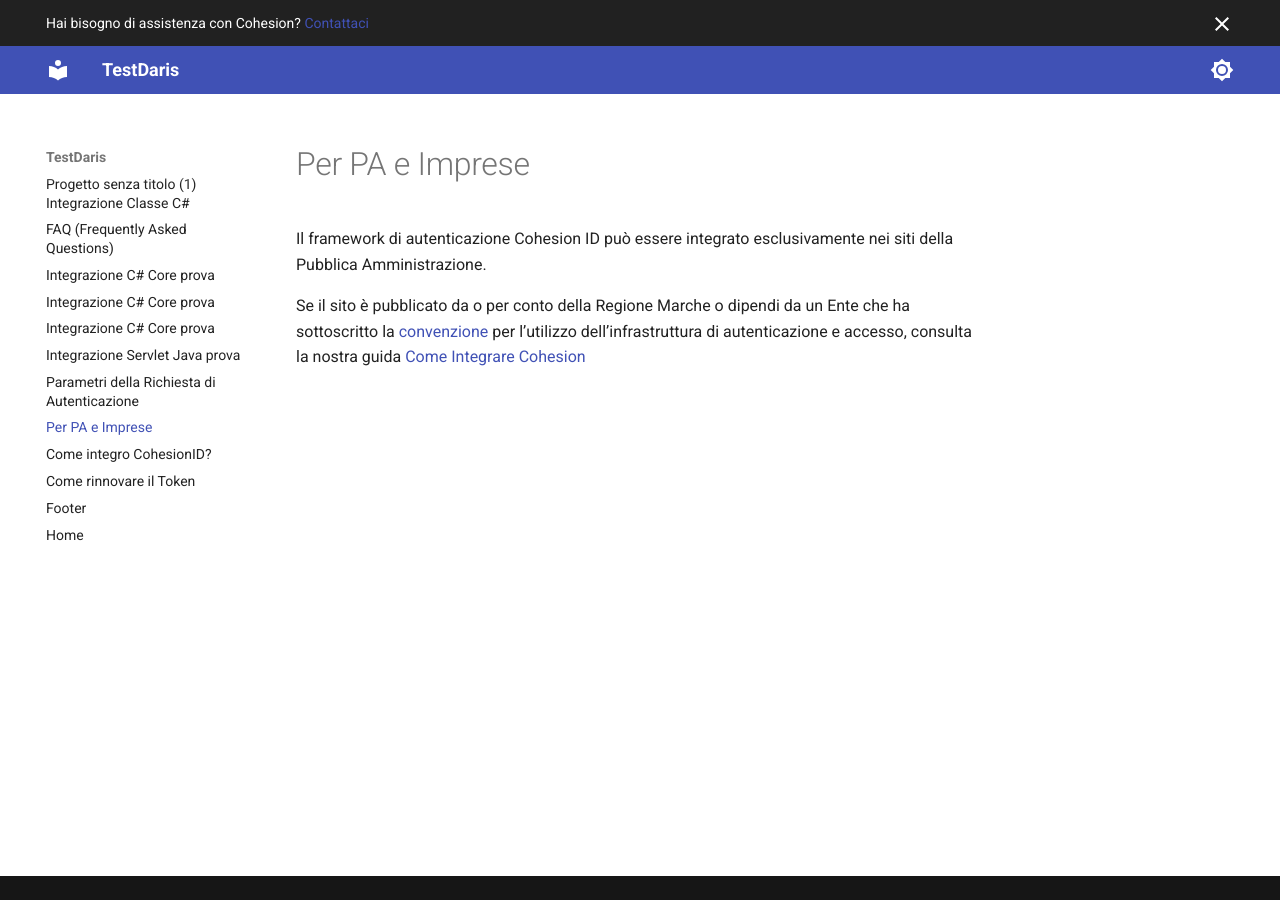
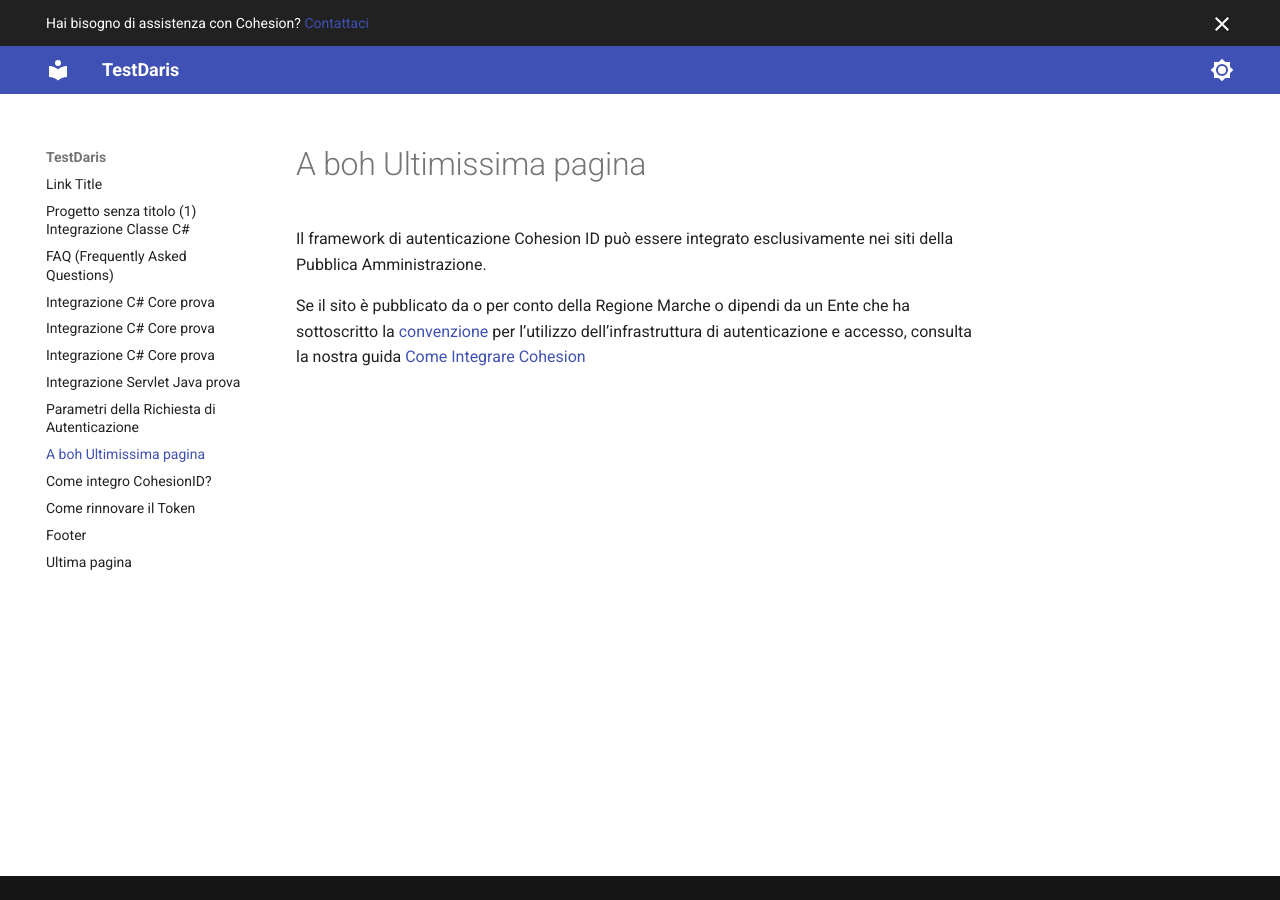
Before and after one commit to DarisCappelletti/TestDaris, an MkDocs documentation site: the page built from docs/Per-PA-e-Imprese.md, in a window 1280 px wide. Built offline with MkDocs 1.6.1 and Material for MkDocs 9.7.7, drawn with Linux system fonts in a browser that asks for light colours.

Commit message:
Update mkdocs.yml

```diff
--- a/mkdocs.yml
+++ b/mkdocs.yml
@@ -37,5 +37,11 @@
   - admonition
   - codehilite
 
+nav:
+    - ...
+    - Ultima pagina: index.md
+    - A boh Ultimissima pagina: Per-PA-e-Imprese.md
+    - Link Title: https://lukasgeiter.com
+
 docs_dir: docs
 site_dir: site
```
